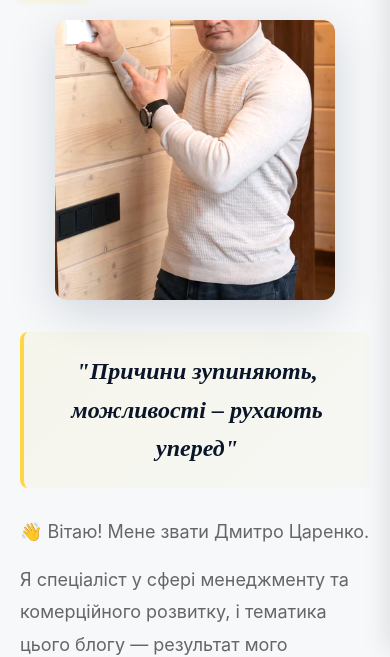
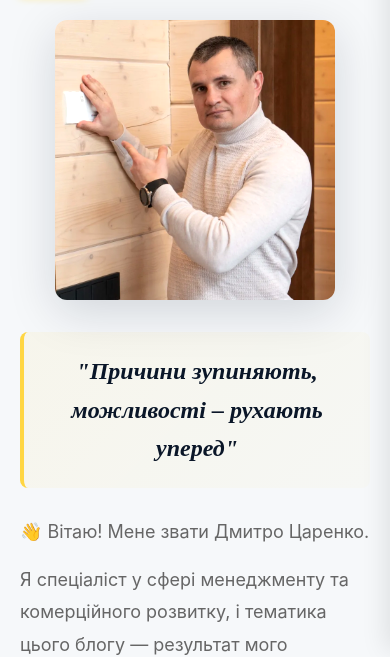
Before and after one commit to dimirtsar/dimirtsar.github.io, a website: page about.html in a window 390 px wide. Shown: the part 194-851 px from the top of the page. Drawn offline with Linux system fonts and the light colour scheme.

Commit message:
Updated about.html

```diff
--- a/about.html
+++ b/about.html
@@ -47,8 +47,9 @@
         <div class="about-author">
           <div class="about-author-image">
             <picture>
-              <source type="image/webp" srcset="images/photo_400.webp 400w, images/photo_600.webp 600w, images/photo_800.webp 800w" sizes="(max-width: 768px) 100vw, 400px">
-              <img src="images/photo_main.jpg" alt="Дмитро Царенко" width="800" height="1422" loading="lazy" decoding="async">
+              <source media="(max-width: 768px)" type="image/webp" srcset="images/dtsarenko_mobile_square_800.webp">
+              <source type="image/webp" srcset="images/photo_600.webp 600w, images/photo_800.webp 800w" sizes="(min-width: 1024px) 400px, 100vw">
+              <img src="images/photo_main.jpg" alt="Дмитро Царенко" width="800" height="800" loading="lazy" decoding="async">
             </picture>
           </div>
           <div class="about-author-text">
```
Also changed, not shown: images/photo_400.webp (deleted).
